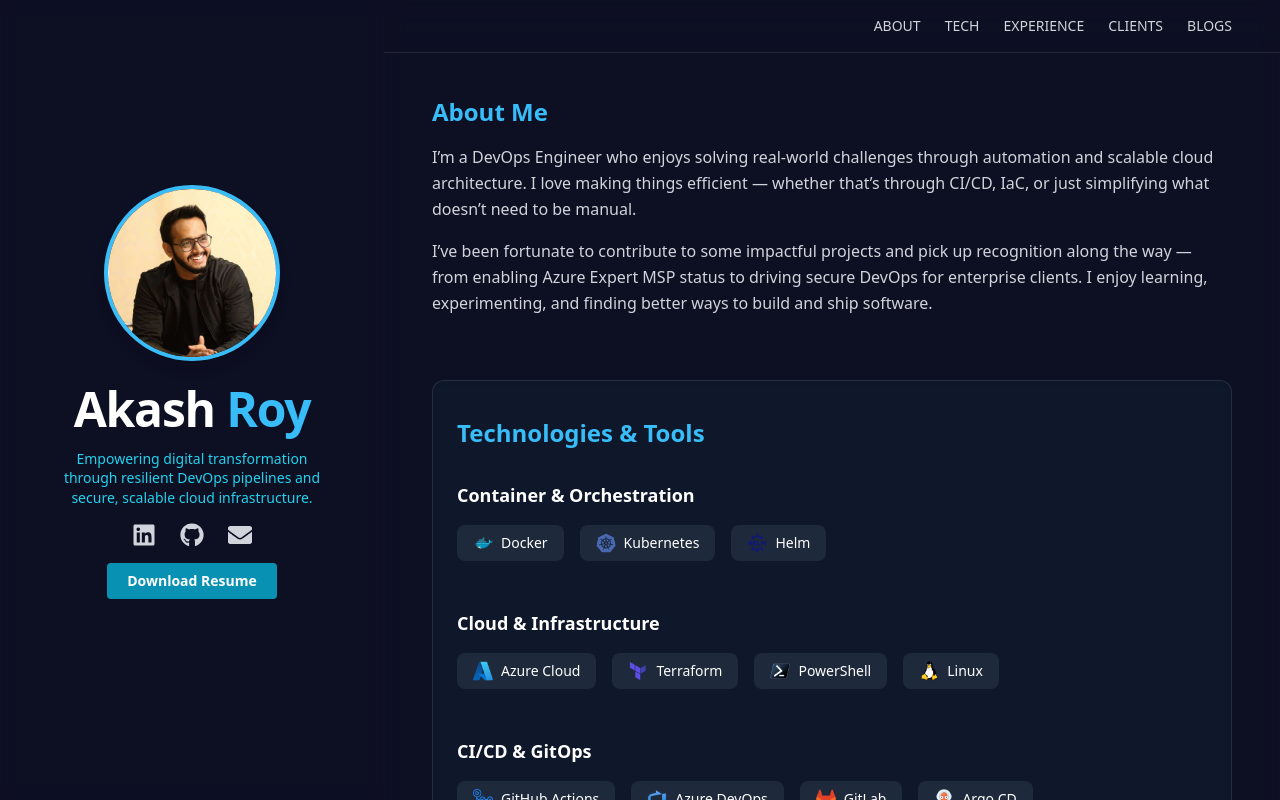
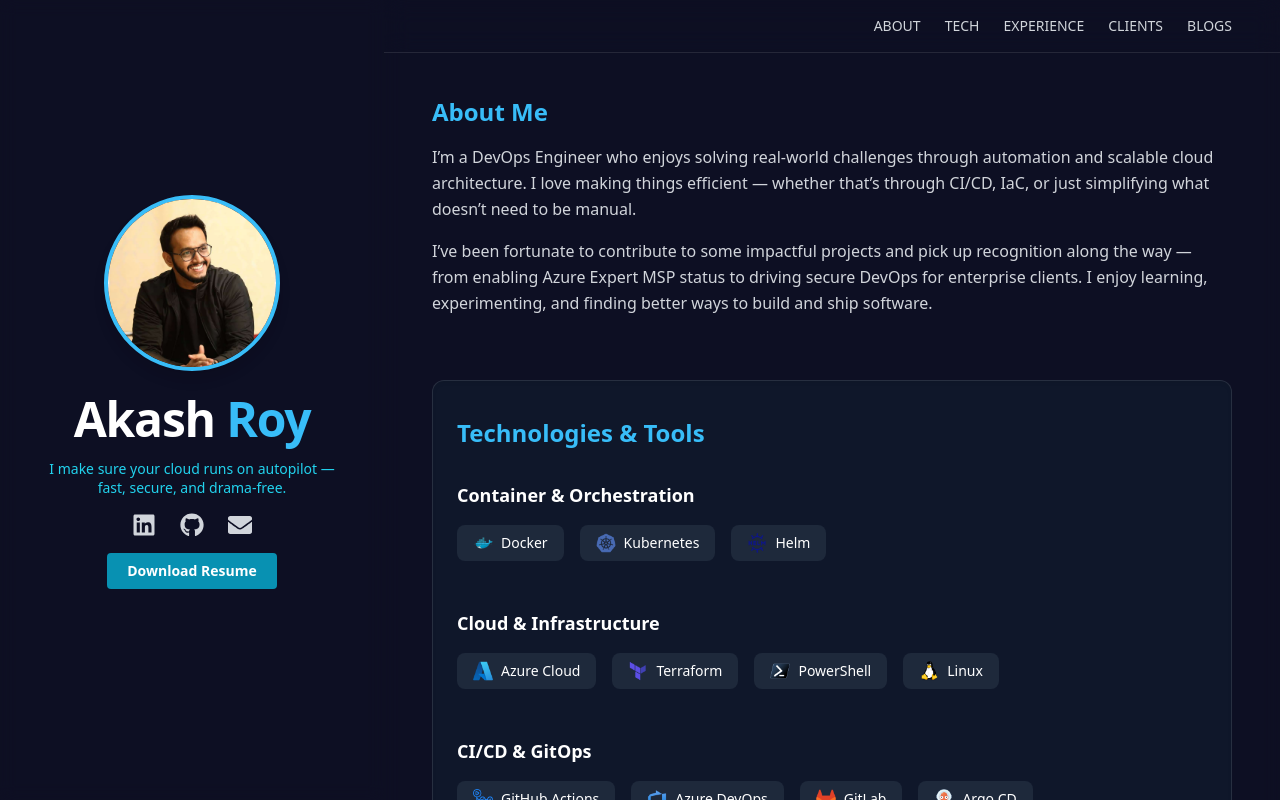
Before and after one commit to amirkhanworks/Portfolio, a React (Create React App) app: page / in a window 1280 px wide. Shown: the top 800 px of the page. Built offline with nearby package versions, Linux system fonts and the light colour scheme; no server answers.

Commit message:
Phase -2 : Added caption

```diff
--- a/src/components/SidebarLayout.js
+++ b/src/components/SidebarLayout.js
@@ -21,7 +21,7 @@
         </h1>
 
         <p className="text-sm text-cyan-400 text-center mt-2 mb-4 px-4 leading-snug">
-          Empowering digital transformation through resilient DevOps pipelines and secure, scalable cloud infrastructure.
+          I make sure your cloud runs on autopilot — fast, secure, and drama-free.
         </p>
 
         {/* Social Icons */}
```
Also changed, not shown: src/Clients/Intermiles.js (added), src/Clients/LF.js (added), src/Clients/LTHC.js (added), src/Clients/LTR.js (added), src/Clients/RPAC.js (added).
